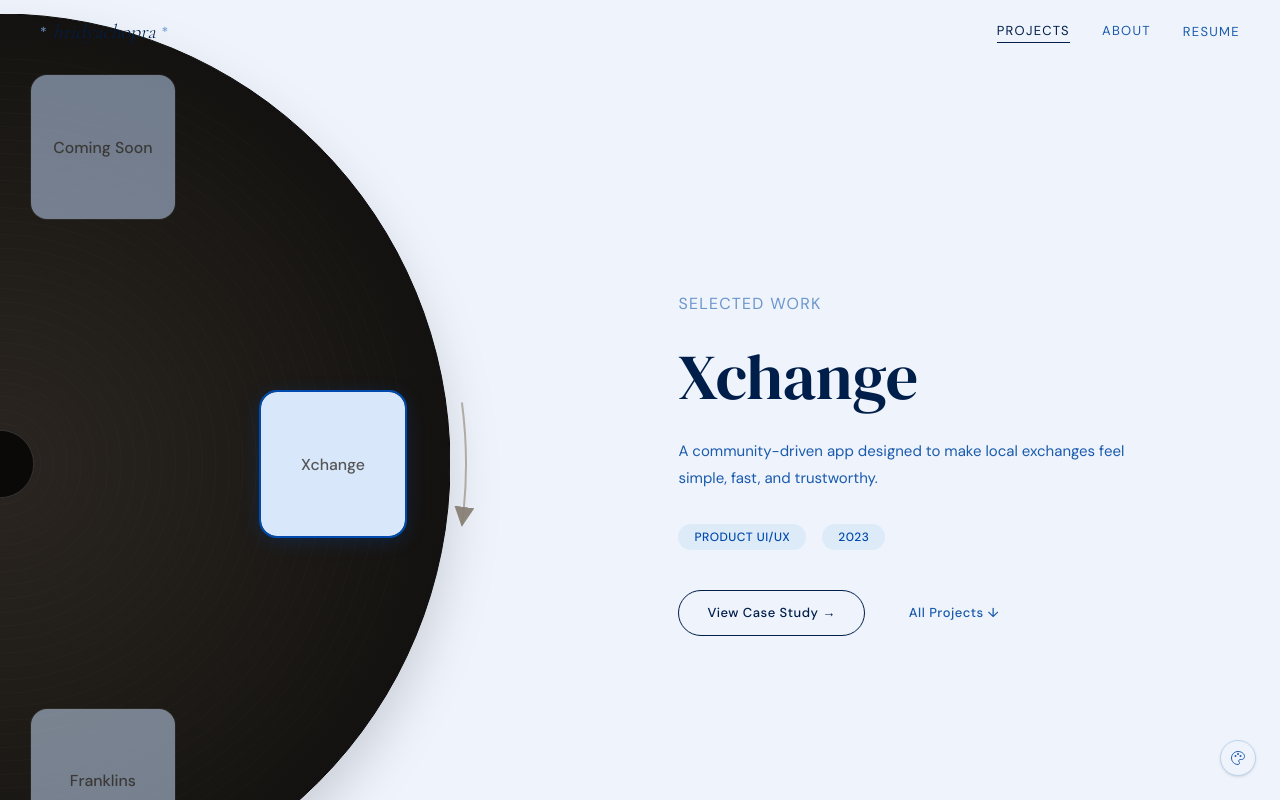
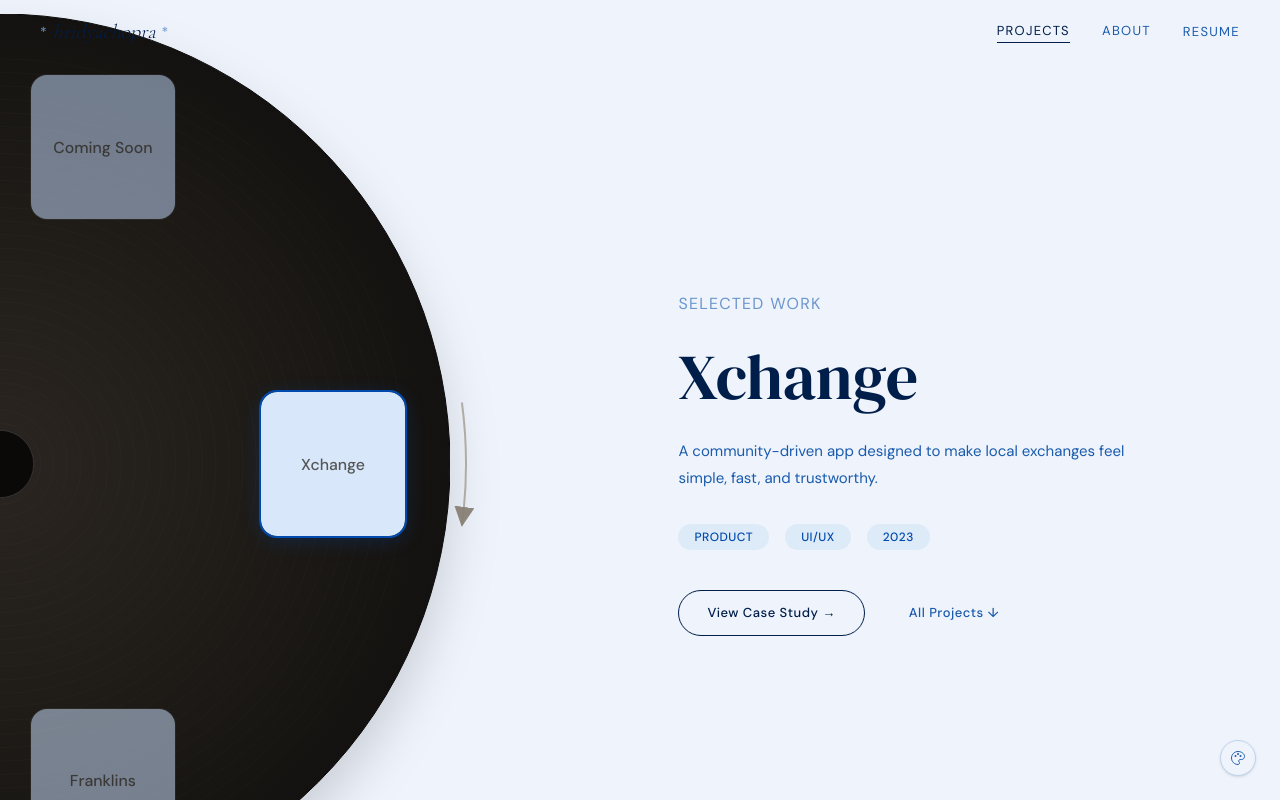
Before and after one commit to choprahridya/hridyachopra, a Next.js app: page /projects in a window 1280 px wide. Shown: the top 800 px of the page. Built offline with nearby package versions, Linux system fonts and the light colour scheme.

Commit message:
Split Product UI/UX into two separate tags

```diff
--- a/app/projects/page.tsx
+++ b/app/projects/page.tsx
@@ -18,7 +18,7 @@ const projects: Project[] = [
 const COMING_SOON_IDS = new Set(['3', '4', '5']);
 
 const projectDetails = [
-  { id: '1', title: 'Xchange', bg: '#EAE5DD', thumbnail: '/projects/1/1.png', blurb: 'A community-driven app designed to make local exchanges feel simple, fast, and trustworthy.', tags: ['Product UI/UX', '2023'] },
+  { id: '1', title: 'Xchange', bg: '#EAE5DD', thumbnail: '/projects/1/1.png', blurb: 'A community-driven app designed to make local exchanges feel simple, fast, and trustworthy.', tags: ['Product', 'UI/UX', '2023'] },
   { id: '2', title: "Franklins", bg: '#DDE5EA', thumbnail: '/projects/2/cover.png', blurb: 'A digital experience designed to reflect the calm, inviting atmosphere of a neighborhood coffee shop.', tags: ['Website Redesign', 'UI/UX', '2026'] },
   { id: '3', title: 'Cogniva', bg: '#DCE4E8', blurb: '', tags: ['Brand Identity', '2025'] },
   { id: '4', title: 'Coming Soon', bg: '#E8DCDC', blurb: '', tags: [] },
```
